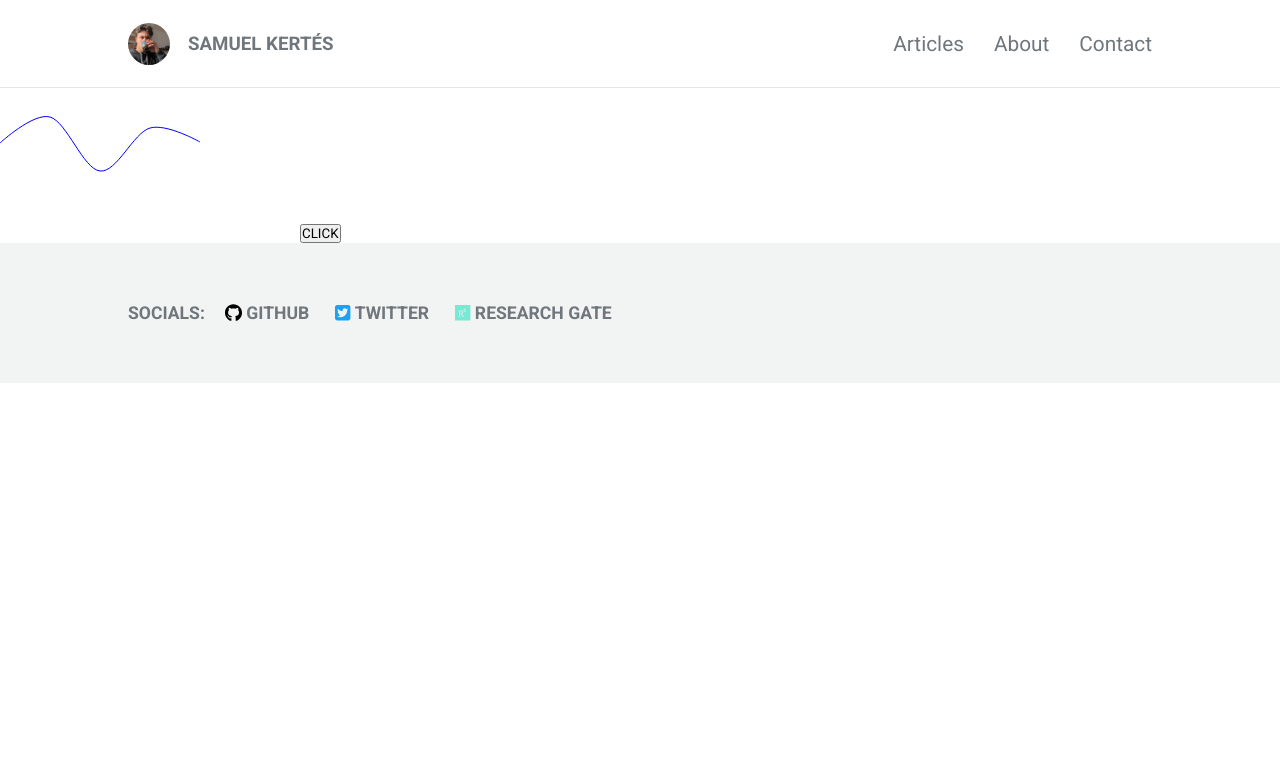
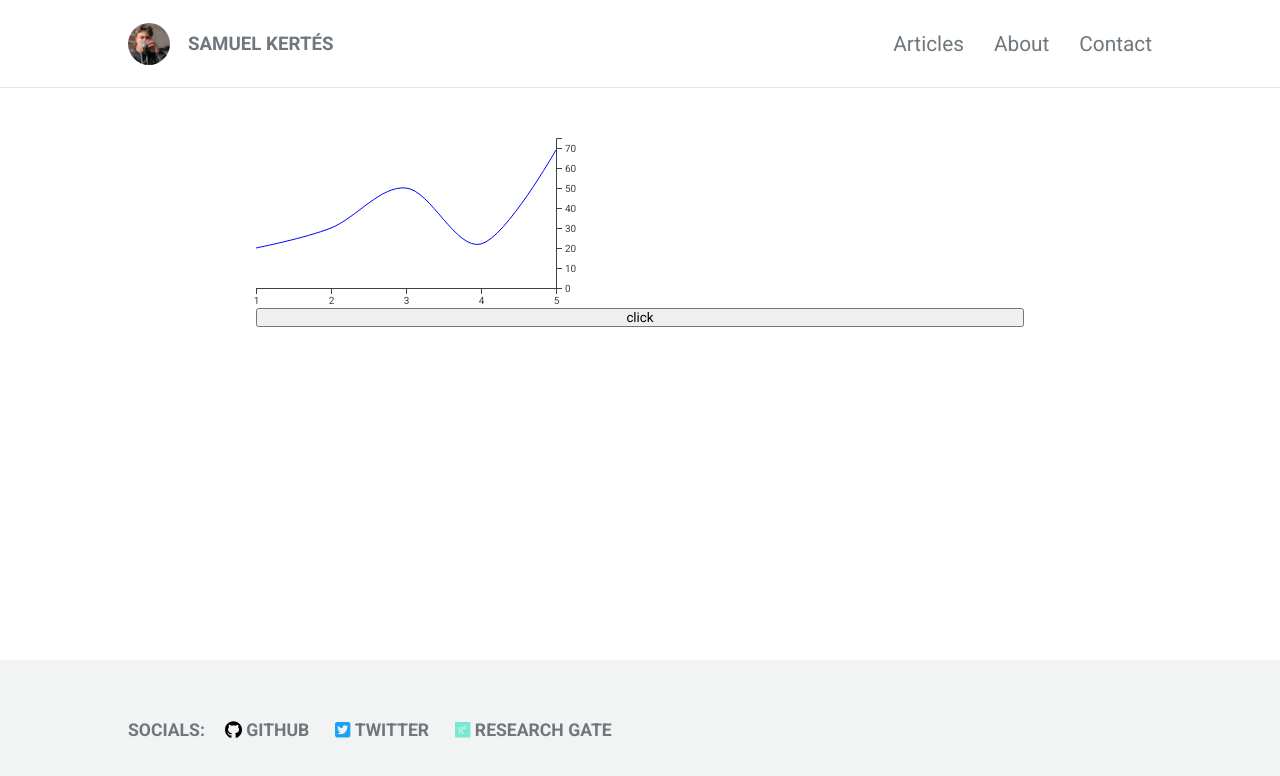
Before and after one commit to estebanix/viz_journey, a React (Vite) app: page /about in a window 1280 px wide. Shown: the top 776 px of the page. Built offline with nearby package versions, Linux system fonts and the light colour scheme.

Commit message:
-m "axis"

```diff
--- a/src/App.css
+++ b/src/App.css
@@ -187,3 +187,12 @@ span{
   line-height: 32px;
   font-weight: 400;
 }
+
+svg{
+  overflow: visible;
+}
+
+.about{
+  width: 100%;
+  padding: 30px;
+}
--- a/src/Components/Small_Components/About.tsx
+++ b/src/Components/Small_Components/About.tsx
@@ -1,36 +1,41 @@
 import { useRef, useEffect, useState } from "react";
-import {select, line, curveCardinal} from "d3";
+import {select, line, curveCardinal, axisBottom, axisRight, scaleLinear} from "d3";
 
 export default function About(){
     const svgRef = useRef();
-    const [data, setData] = useState([55, 29, 83, 40, 54])
+    const [data, setData] = useState([20,30, 50, 22, 69])
     useEffect(() => {
         const svg = select(svgRef.current);
+        const xScale = scaleLinear().domain([0, data.length - 1]).range([0, 300])
+        const yScale = scaleLinear().domain([0, 75]).range([150, 0])
+
+        const xAxis = axisBottom(xScale).ticks(data.length).tickFormat(index => index + 1);
+        svg.select(".x-axis").style("transform", "translateY(150px)").call(xAxis);
+
+        const yAxis = axisRight(yScale);
+        svg.select(".y-axis").style("transform", "translateX(300px)").call(yAxis);
+
         const myLine = line()
-            .x((value, index) => index * 50)
-            .y(value => value)
+            .x((value, index) => xScale(index))
+            .y(yScale)
             .curve(curveCardinal)
         svg
-        .selectAll("path")
+        .selectAll(".line")
         .data([data])
         .join("path")
-        .attr("d", value => myLine(value))
+        .attr("class", "line")
+        .attr("d", myLine)
         .attr("fill", "none")
         .attr("stroke", "blue")
-        /*svg
-        .selectAll("circle")
-        .data(data)
-        .join("circle")
-            .attr("r", value => value)
-            .attr("stroke", "red")
-            .attr("cy", value => value * 2)
-            .attr("cx", value => value * 3)
-            .attr("fill", value => `rgba(148, 028, 128, 0.${value})`)*/
     }, [data])
+
     return(
-        <main>
-            <svg ref={svgRef}></svg>
-            <button onClick={() => setData(data.map(value => value * 1.05))}>CLICK</button>
+        <main className="main-contact--container">
+            <svg ref={svgRef}>
+                <g className="x-axis" />
+                <g className="y-axis" />
+            </svg>
+            <button onClick={() => setData(data.map((dat) => dat + 5))}>click</button>
         </main>
     );
 }
```
